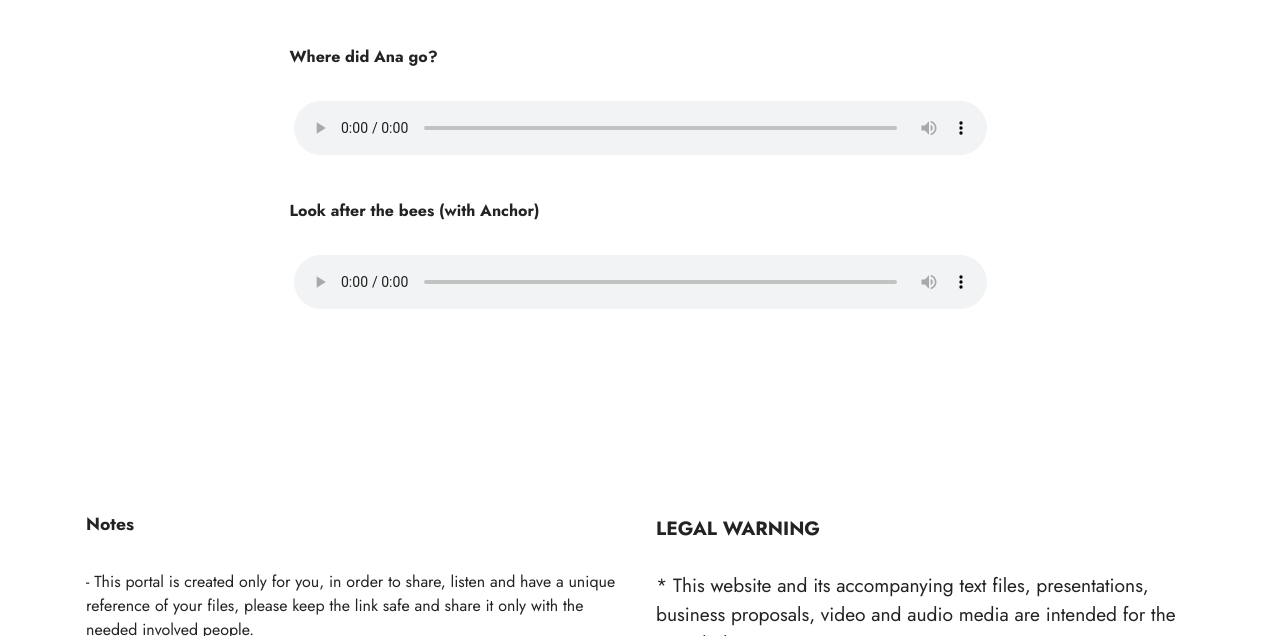
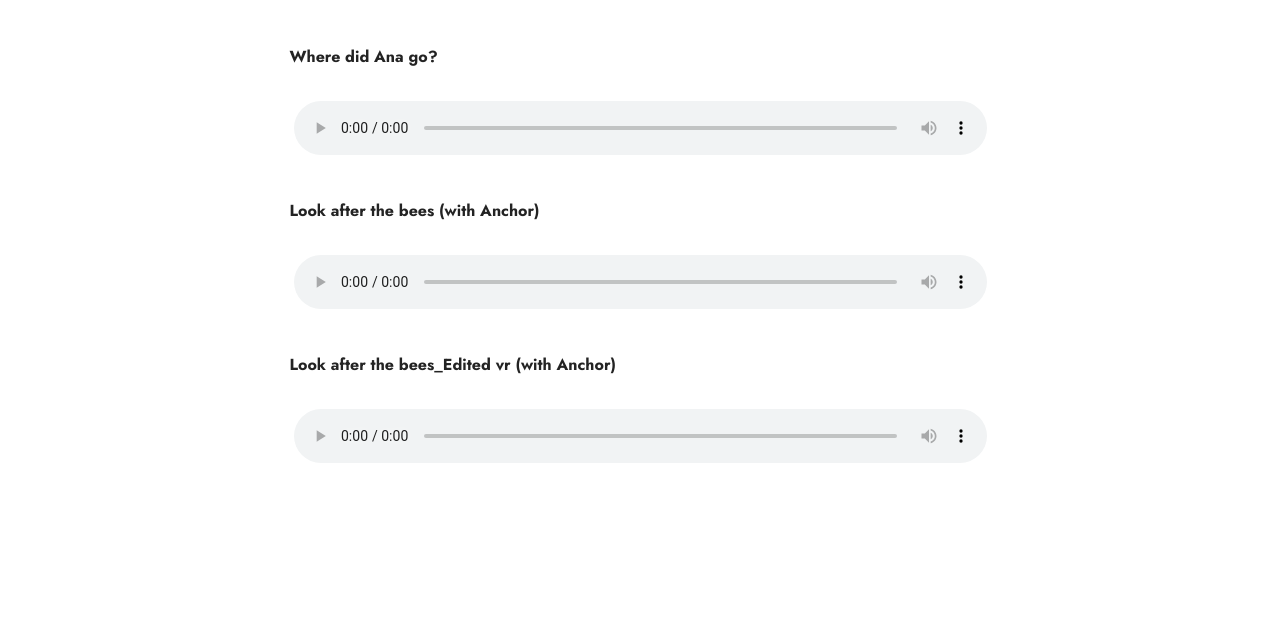
Before and after one commit to loudandbeyond/audioproject, a plain HTML site: page index.html in a window 1280 px wide. Shown: the part 107-743 px from the top of the page. Drawn offline with Linux system fonts and the light colour scheme.

Commit message:
new file

```diff
--- a/index.html
+++ b/index.html
@@ -113,6 +113,31 @@
                                         </audio>
                                     </div>
 
+                                    <br>
+                                    <br>
+
+
+
+
+                                    <div class = "container">
+                                        <div class="row justify-content-center">
+                                            <div class="col-12 col-lg-12">
+                                                <p><strong>Look after the bees_Edited vr (with Anchor)</strong>
+
+
+                                            </div>
+                                        </div>
+
+                                    </div>
+
+
+                                    <div class="panel panel-default audio-panel">
+
+                                        <audio id="audio" autoplay preload="auto" tabindex="0" controls>
+                                            <source src="Look after the bees_EDIT.wav">
+                                        </audio>
+                                    </div>
+
 
 
 
```
Also changed, not shown: 1 other file.
